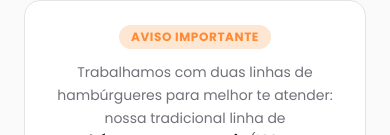
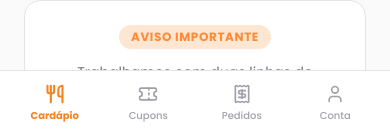
Before and after one commit to Luciano091/registro-bug, a React (Vite) app in the folder frontend-publico/: page / in a window 390 px wide. Shown: the part 709-844 px from the top of the page. Built offline with nearby package versions, Linux system fonts and the light colour scheme; no server answers.

Commit message:
feat(public): adiciona bottom navigation bar no mobile

```diff
--- /dev/null
+++ b/frontend-publico/src/components/BottomNav.tsx
@@ -0,0 +1,58 @@
+import { Utensils, Ticket, Receipt, User, ShoppingCart } from 'lucide-react';
+import { useCart } from '../contexts/CartContext';
+
+interface BottomNavProps {
+  onOpenCart: () => void;
+}
+
+export const BottomNav = ({ onOpenCart }: BottomNavProps) => {
+  const { cartCount, cartTotal } = useCart();
+
+  return (
+    <div className="fixed bottom-0 left-0 right-0 bg-white border-t border-zinc-200 z-40 md:hidden pb-safe">
+      <div className="flex items-center justify-around h-16 px-2">
+        <button className="flex flex-col items-center justify-center w-full h-full text-brand-500">
+          <Utensils size={20} strokeWidth={2.5} />
+          <span className="text-[10px] font-bold mt-1">Cardápio</span>
+        </button>
+
+        <button onClick={() => alert('Cupons em breve!')} className="flex flex-col items-center justify-center w-full h-full text-zinc-400 hover:text-zinc-600">
+          <Ticket size={20} />
+          <span className="text-[10px] font-medium mt-1">Cupons</span>
+        </button>
+
+        <button onClick={() => alert('Meus pedidos em breve!')} className="flex flex-col items-center justify-center w-full h-full text-zinc-400 hover:text-zinc-600">
+          <Receipt size={20} />
+          <span className="text-[10px] font-medium mt-1">Pedidos</span>
+        </button>
+
+        <button onClick={() => alert('Minha conta em breve!')} className="flex flex-col items-center justify-center w-full h-full text-zinc-400 hover:text-zinc-600">
+          <User size={20} />
+          <span className="text-[10px] font-medium mt-1">Conta</span>
+        </button>
+      </div>
+
+      {cartCount > 0 && (
+        <div className="absolute bottom-[4.5rem] left-4 right-4">
+          <button
+            onClick={onOpenCart}
+            className="w-full bg-brand-500 text-white p-3.5 rounded-2xl shadow-lg shadow-brand-500/25 flex items-center justify-between transition-all active:scale-[0.98]"
+          >
+            <div className="flex items-center gap-3">
+              <div className="bg-white/20 p-2 rounded-xl">
+                <ShoppingCart size={20} className="text-white" />
+              </div>
+              <div className="flex flex-col items-start">
+                <span className="text-sm font-medium text-white/90">Carrinho</span>
+                <span className="font-bold text-xs">{cartCount} {cartCount === 1 ? 'item' : 'itens'}</span>
+              </div>
+            </div>
+            <div className="font-price text-lg font-bold tracking-tight">
+              {cartTotal.toLocaleString('pt-BR', { style: 'currency', currency: 'BRL' })}
+            </div>
+          </button>
+        </div>
+      )}
+    </div>
+  );
+};
--- a/frontend-publico/src/pages/PublicMenu.tsx
+++ b/frontend-publico/src/pages/PublicMenu.tsx
@@ -3,6 +3,7 @@ import { MapPin, Clock, Utensils, Plus, Flame, Check } from 'lucide-react';
 import api from '../services/api';
 import { ProductModal } from '../components/ProductModal';
 import { FloatingCart } from '../components/FloatingCart';
+import { BottomNav } from '../components/BottomNav';
 import { CheckoutModal } from '../components/CheckoutModal';
 import { useCart } from '../contexts/CartContext';
 
@@ -133,7 +134,7 @@ const PublicMenu = () => {
   }, {});
 
   return (
-    <div className="min-h-screen bg-zinc-50 text-zinc-900 font-sans pb-24 selection:bg-brand-500/30 selection:text-zinc-900">
+    <div className="min-h-screen bg-zinc-50 text-zinc-900 font-sans pb-32 md:pb-24 selection:bg-brand-500/30 selection:text-zinc-900">
 
       {/* HEADER / HERO */}
       <div className="w-full relative flex flex-col items-center justify-end min-h-[260px] md:min-h-[300px] pt-12 pb-6">
@@ -452,7 +453,10 @@ const PublicMenu = () => {
         />
       )}
 
-      <FloatingCart onOpen={() => setIsCheckoutOpen(true)} />
+      <div className="hidden md:block">
+        <FloatingCart onOpen={() => setIsCheckoutOpen(true)} />
+      </div>
+      <BottomNav onOpenCart={() => setIsCheckoutOpen(true)} />
 
       {isCheckoutOpen && (
         <CheckoutModal
```
